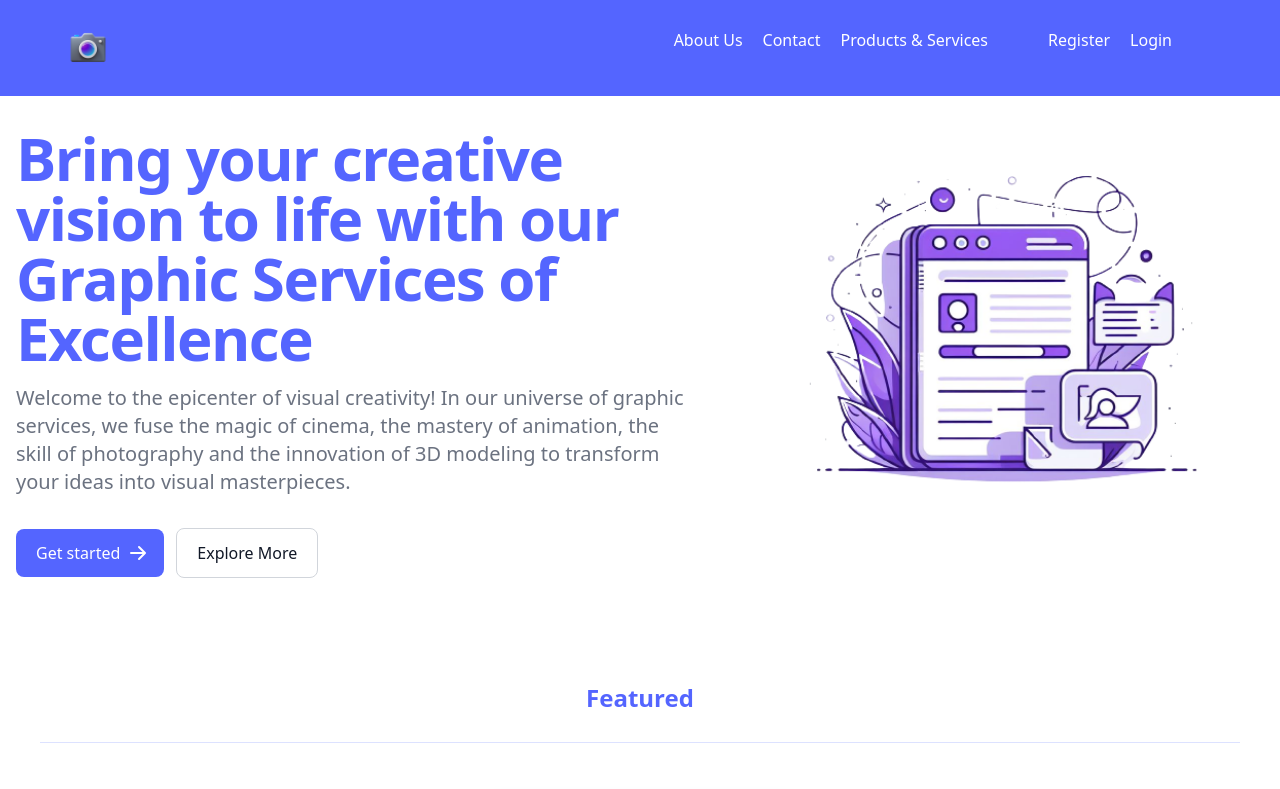
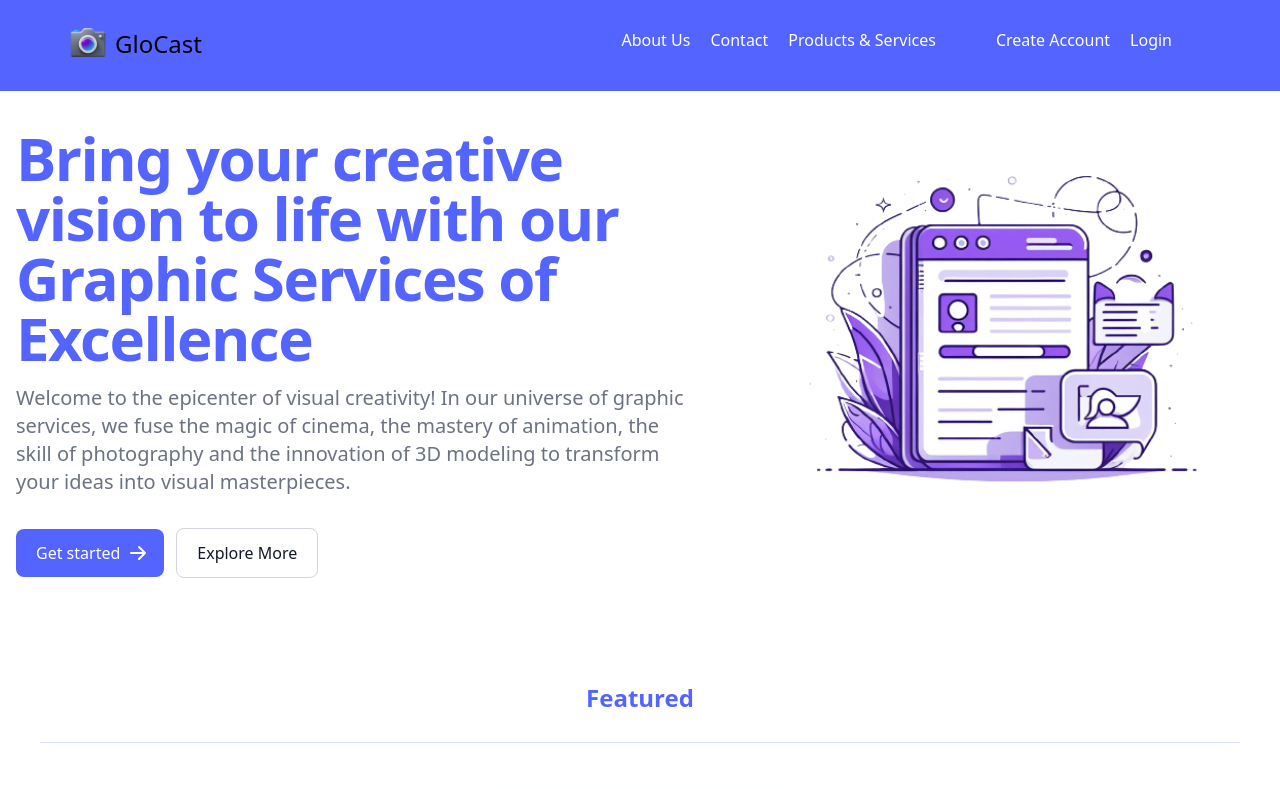
Before and after one commit to francoansaldi7/proyecto_integrador, a React (Vite) app in the folder frontend/: page / in a window 1280 px wide. Shown: the top 789 px of the page. Built offline with nearby package versions, Linux system fonts and the light colour scheme.

Commit message:
final tweaks for first demo - basic structure

```diff
--- a/frontend/src/components/Header.jsx
+++ b/frontend/src/components/Header.jsx
@@ -10,10 +10,11 @@ function Header() {
   return (
     <>
       <div className="flex justify-between flex-row  bg-primary p-7 fixed w-screen">
-        <div className="ml-10">
+        <div className="ml-10 flex flex-row">
           <Link to="/">
-            <img src="\public\logoTitle.png" alt="Test Logo" className="h-[40px] w-[40px]" />
+            <img src="\public\logoTitle.png" alt="Test Logo" className="h-[40px] w-[40px] mt-[-5px]" />
           </Link>
+          <h1 className="mt-0 ml-[7px] text-2xl">GloCast</h1>
         </div>
 
         <div>
@@ -29,7 +30,7 @@ function Header() {
                 <Link to="/products&services">Products & Services</Link>
               </li>
               <li className="hover:text-violet-400">
-                <Link to="/register">Register</Link>
+                <Link to="/register">Create Account</Link>
               </li>
               <li className="hover:text-violet-400">
                 <Link to="/login">Login</Link>
```
